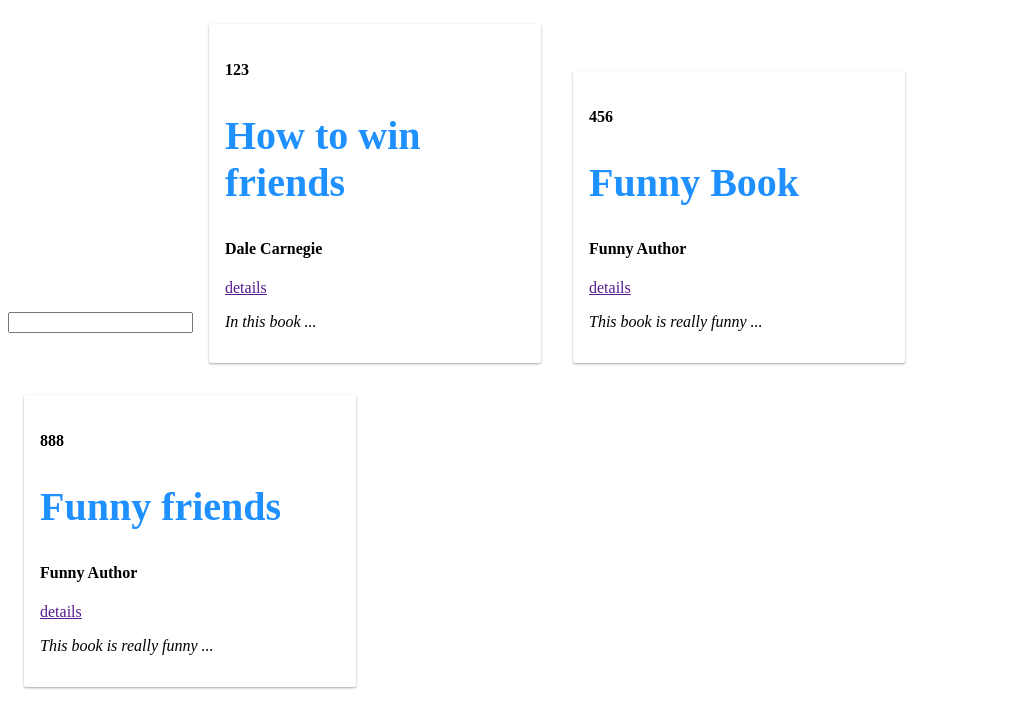
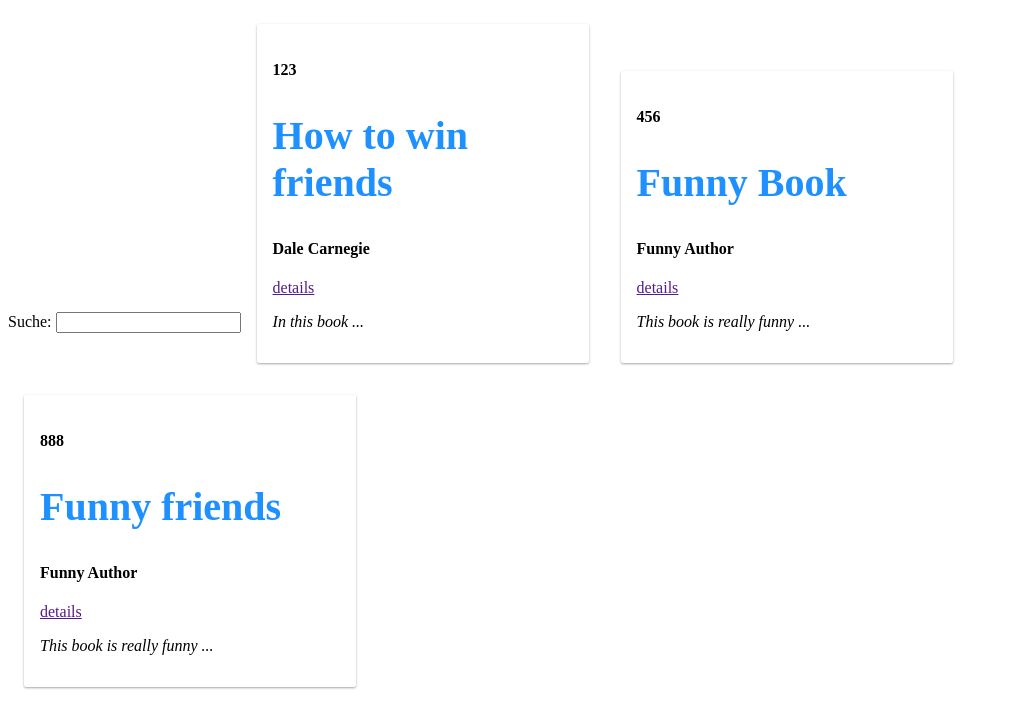
Before and after one commit to martinwoelfle/bookmonkey-client, an Angular app in the folder bookmonkey-client/: page / in a window 1280 px wide. Shown: the top 728 px of the page, without its empty margins (0-1009 px from the left). Built offline with nearby package versions, Linux system fonts and the light colour scheme.

Commit message:
Angular/TypeScript 11 (Refactoring)

```diff
--- a/bookmonkey-client/src/app/app.component.html
+++ b/bookmonkey-client/src/app/app.component.html
@@ -1,13 +1 @@
-<!-- * * * * * * * * * * * * * * * * * * * * * * * * * * * * * * * -->
-<!-- * * * * * * * * * * * The content below * * * * * * * * * * * -->
-<!-- * * * * * * * * * * is only a placeholder * * * * * * * * * * -->
-<!-- * * * * * * * * * * and can be replaced.  * * * * * * * * * * -->
-<!-- * * * * * * * * * * * * * * * * * * * * * * * * * * * * * * * -->
-<!-- * * * * * * * * * Delete the template below * * * * * * * * * -->
-<!-- * * * * * * * to get started with your project! * * * * * * * -->
-<!-- * * * * * * * * * * * * * * * * * * * * * * * * * * * * * * * -->
-<input (input)="updateBookSearchTerm($event)">
-
-@for (book of books | bookFilter: bookSearchTerm; track book.isbn) {
-  <app-book-card [content]="book" (detailClick)="goToBookDetails($event)"></app-book-card>
-}
+<app-book/>
--- a/bookmonkey-client/src/app/app.component.ts
+++ b/bookmonkey-client/src/app/app.component.ts
@@ -1,27 +1,11 @@
-import { Component } from '@angular/core';
-import { BookCardComponent } from './book-card/book-card.component';
-import {Book} from './book';
-import {BookFilterPipe} from './book-filter/book-filter.pipe';
+import {Component} from '@angular/core';
+import {BookComponent} from './book/book/book.component';
 
 @Component({
   selector: 'app-root',
-  imports: [BookCardComponent, BookFilterPipe],
+  imports: [BookComponent],
   templateUrl: './app.component.html',
   styleUrl: './app.component.scss'
 })
 export class AppComponent {
-  title = 'bookmonkey-client2';
-  bookSearchTerm: string = "";
-  books: Book[] = [{isbn: 123, title: 'How to win friends', author: 'Dale Carnegie', abstract: 'In this book ...'},
-                    {isbn: 456, title: 'Funny Book', author: 'Funny Author', abstract: 'This book is really funny ...'},
-    {isbn: 888, title: 'Funny friends', author: 'Funny Author', abstract: 'This book is really funny ...'}];
-
-  goToBookDetails(book: Book) {
-    console.log('Book-Details');
-    console.table(book);
-  }
-
-  updateBookSearchTerm(input: Event) {
-    this.bookSearchTerm = (input.target as HTMLInputElement).value;
-  }
 }
--- a/bookmonkey-client/src/app/book-filter/book-filter.pipe.ts
+++ b/bookmonkey-client/src/app/book/book-filter/book-filter.pipe.ts
@@ -14,3 +14,7 @@ export class BookFilterPipe implements PipeTransform {
     return books.filter(item => item.title.toUpperCase().includes(searchTerm.toUpperCase()));
   }
 }
+
+// function filterBook(books: Book[], searchTerm: string): boolean {
+//   Object.entries(books).forEach(([key, value]) => {value})
+// }
--- /dev/null
+++ b/bookmonkey-client/src/app/book/book/book.component.html
@@ -0,0 +1,5 @@
+Suche: <input (input)="updateBookSearchTerm($event)">
+
+@for (book of books | bookFilter: bookSearchTerm; track book.isbn) {
+  <app-book-card [content]="book" (detailClick)="goToBookDetails($event)"/>
+}
--- /dev/null
+++ b/bookmonkey-client/src/app/book/book/book.component.ts
@@ -0,0 +1,29 @@
+import {Component} from '@angular/core';
+import {Book} from '../book';
+import {BookCardComponent} from '../book-card/book-card.component';
+import {BookFilterPipe} from '../book-filter/book-filter.pipe';
+
+@Component({
+  selector: 'app-book',
+  imports: [
+    BookCardComponent,
+    BookFilterPipe
+  ],
+  templateUrl: './book.component.html',
+  styleUrl: './book.component.scss'
+})
+export class BookComponent {
+  bookSearchTerm: string = "";
+  books: Book[] = [{isbn: 123, title: 'How to win friends', author: 'Dale Carnegie', abstract: 'In this book ...'},
+    {isbn: 456, title: 'Funny Book', author: 'Funny Author', abstract: 'This book is really funny ...'},
+    {isbn: 888, title: 'Funny friends', author: 'Funny Author', abstract: 'This book is really funny ...'}];
+
+  goToBookDetails(book: Book) {
+    console.log('Book-Details');
+    console.table(book);
+  }
+
+  updateBookSearchTerm(input: Event) {
+    this.bookSearchTerm = (input.target as HTMLInputElement).value;
+  }
+}
```
Also changed, not shown: bookmonkey-client/src/app/book/book-card/book-card.component.html (renamed from bookmonkey-client/src/app/book-card/book-card.component.html), bookmonkey-client/src/app/book/book-card/book-card.component.scss (renamed from bookmonkey-client/src/app/book-card/book-card.component.scss), bookmonkey-client/src/app/book/book-card/book-card.component.ts (renamed from bookmonkey-client/src/app/book-card/book-card.component.ts), bookmonkey-client/src/app/book/book.ts (renamed from bookmonkey-client/src/app/book.ts), bookmonkey-client/src/app/book/book/book.component.scss (added).
